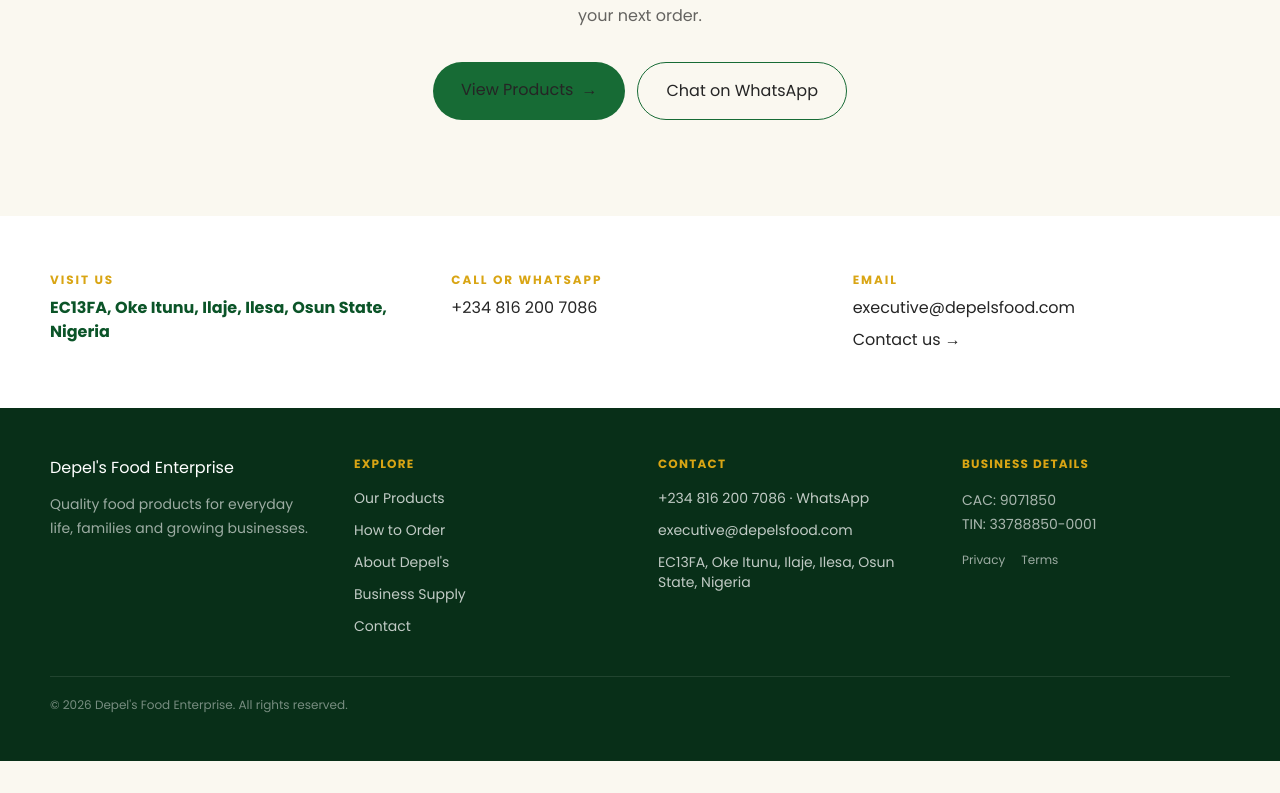
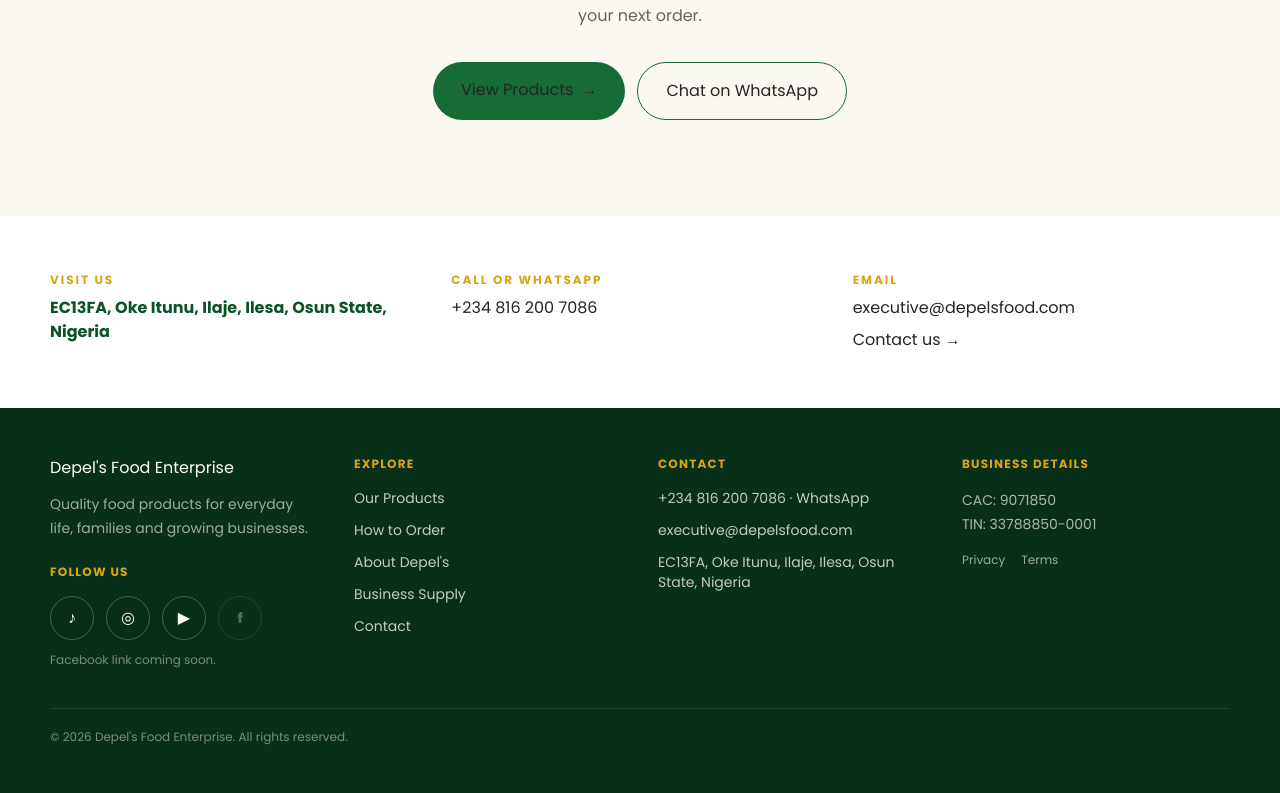
Before and after one commit to depelsfood/web, a Next.js app: page / in a window 1280 px wide. Shown: the part 6989-7782 px from the top of the page. Before the commit the page ends 7750 px from the top, so only its background shows below. Built offline with nearby package versions, Linux system fonts and the light colour scheme.

Commit message:
Add Depel's TikTok Instagram and YouTube social links

```diff
--- a/components/SiteFooter.tsx
+++ b/components/SiteFooter.tsx
@@ -1,10 +1,22 @@
 const phone = "2348162007086";
+const socialLinks = [
+  { name: "TikTok", href: "https://www.tiktok.com/@DepelsFood", label: "Open Depel's Food Enterprise on TikTok", mark: "♪" },
+  { name: "Instagram", href: "https://www.instagram.com/DepelsFood/", label: "Open Depel's Food Enterprise on Instagram", mark: "◎" },
+  { name: "YouTube", href: "https://www.youtube.com/@DepelsFood", label: "Open Depel's Food Enterprise on YouTube", mark: "▶" },
+];
 
 export default function SiteFooter() {
   return (
     <footer className="bg-[#082f18] py-12 text-white">
       <div className="container grid gap-9 sm:grid-cols-2 lg:grid-cols-4">
-        <div><a href="/" className="text-xl font-extrabold">Depel&apos;s Food Enterprise</a><p className="mt-3 max-w-xs text-sm leading-6 text-white/60">Quality food products for everyday life, families and growing businesses.</p></div>
+        <div><a href="/" className="text-xl font-extrabold">Depel&apos;s Food Enterprise</a><p className="mt-3 max-w-xs text-sm leading-6 text-white/60">Quality food products for everyday life, families and growing businesses.</p>
+          <h2 className="mt-6 text-xs font-bold uppercase tracking-widest text-[var(--gold)]">Follow us</h2>
+          <div className="mt-4 flex flex-wrap gap-3">
+            {socialLinks.map((social) => <a key={social.name} href={social.href} target="_blank" rel="noopener noreferrer" aria-label={social.label} title={social.name} className="button-motion inline-flex h-11 w-11 items-center justify-center rounded-full border border-white/25 text-lg font-extrabold text-white transition hover:border-[var(--gold)] hover:bg-[var(--gold)] hover:text-[#082f18]">{social.mark}</a>)}
+            <span aria-label="Facebook link not yet available" title="Facebook page link coming soon" className="inline-flex h-11 w-11 cursor-not-allowed items-center justify-center rounded-full border border-white/10 text-sm font-extrabold text-white/30" aria-disabled="true">f</span>
+          </div>
+          <p className="mt-3 text-xs text-white/45">Facebook link coming soon.</p>
+        </div>
         <div><h2 className="text-xs font-bold uppercase tracking-widest text-[var(--gold)]">Explore</h2><div className="mt-4 grid gap-3 text-sm text-white/75"><a href="/products">Our Products</a><a href="/how-to-order">How to Order</a><a href="/about">About Depel&apos;s</a><a href="/business-supply">Business Supply</a><a href="/contact">Contact</a></div></div>
         <div><h2 className="text-xs font-bold uppercase tracking-widest text-[var(--gold)]">Contact</h2><div className="mt-4 grid gap-3 text-sm text-white/75"><a href={`https://wa.me/${phone}`} target="_blank" rel="noreferrer">+234 816 200 7086 · WhatsApp</a><a href="mailto:executive@depelsfood.com">executive@depelsfood.com</a><p>EC13FA, Oke Itunu, Ilaje, Ilesa, Osun State, Nigeria</p></div></div>
         <div><h2 className="text-xs font-bold uppercase tracking-widest text-[var(--gold)]">Business details</h2><p className="mt-4 text-sm leading-6 text-white/65">CAC: 9071850<br />TIN: 33788850-0001</p><div className="mt-4 flex gap-4 text-xs text-white/60"><a href="/privacy-policy">Privacy</a><a href="/terms">Terms</a></div></div>
```
